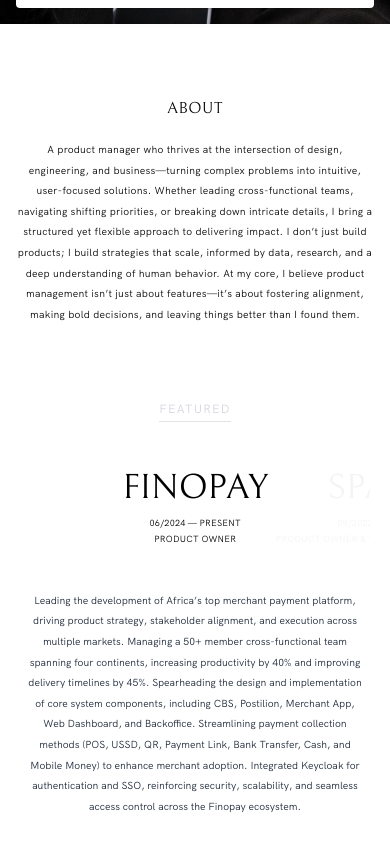
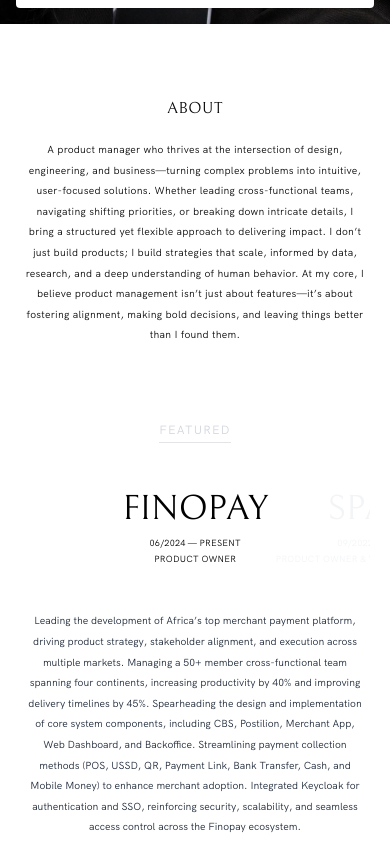
Before and after one commit to edem8/ambrosia, a Next.js app: page / in a window 390 px wide. Shown: the part 820-1678 px from the top of the page. Before the commit the page ends 1657 px from the top, so only its background shows below. Built offline with nearby package versions, Linux system fonts and the light colour scheme.

Commit message:
chore:font-resizing

```diff
--- a/src/components/layout/About.tsx
+++ b/src/components/layout/About.tsx
@@ -4,7 +4,7 @@
   return (
     <div className="w-full gap-4  py-8  text-center flex flex-col items-center">
       <h1 className="font-[Bellefair] title tracking-wide">ABOUT</h1>
-      <div className="py-1  w-full px-4 md:px-6 sm:w-[80%] md:w-[70%] lg:w-[60%]  xl:w-[46.5%]  ">
+      <div className="py-1  w-full px-6 sm:w-[80%] md:w-[70%] lg:w-[60%]  xl:w-[46.5%]  ">
         <p className="  tiny tracking-wide ">
         {/* <span className="tracking-widest cursor-pointer pb-1  text-gray-600 text-lg font-[High-Summit] ">agathamabrose@gmail.com</span><br /> */}
           A product manager who thrives at the intersection of design,
```
